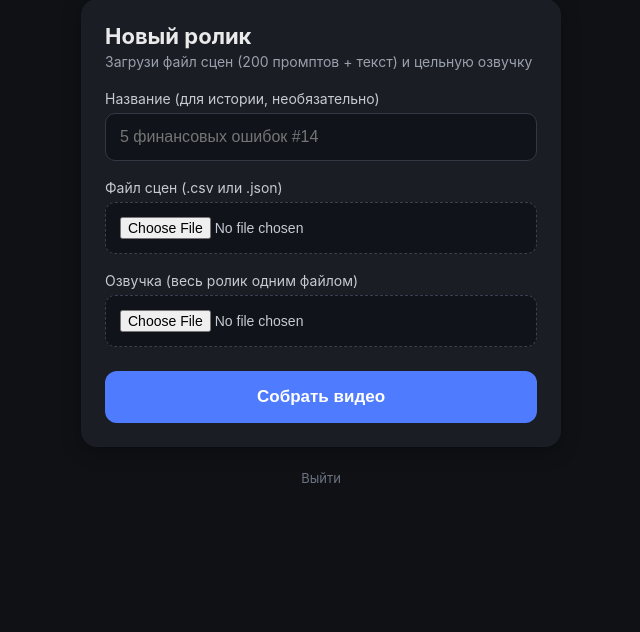
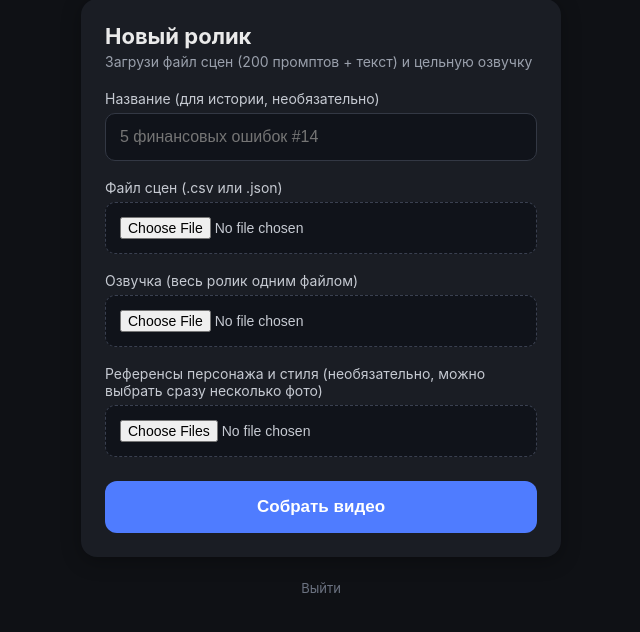
Before and after one commit to kidaloneat/videosoft, a Flask app: page / in a window 1280 px wide. Shown: the part 25-657 px from the top of the page, without its empty margins (319-959 px from the left). Run offline with Flask 3, Linux system fonts and the light colour scheme; the visitor is signed in with stand-in values (Sample User, id 1).

Commit message:
Add files via upload

```diff
--- a/templates/upload.html
+++ b/templates/upload.html
@@ -23,6 +23,9 @@
       <label>Озвучка (весь ролик одним файлом)</label>
       <input type="file" name="audio_file" accept="audio/*" required>
 
+      <label>Референсы персонажа и стиля (необязательно, можно выбрать сразу несколько фото)</label>
+      <input type="file" name="reference_images" accept="image/*" multiple>
+
       <button type="submit">Собрать видео</button>
     </form>
   </div>
```
